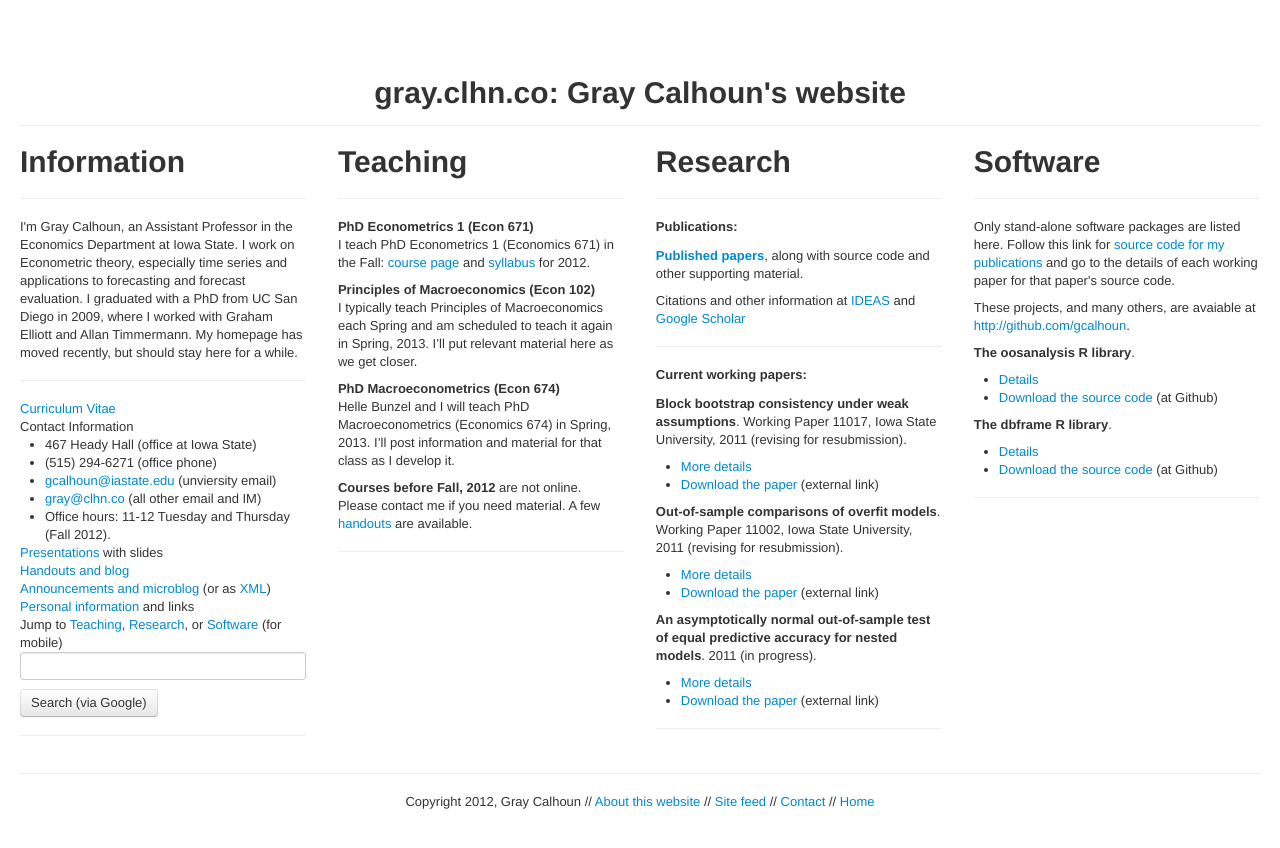
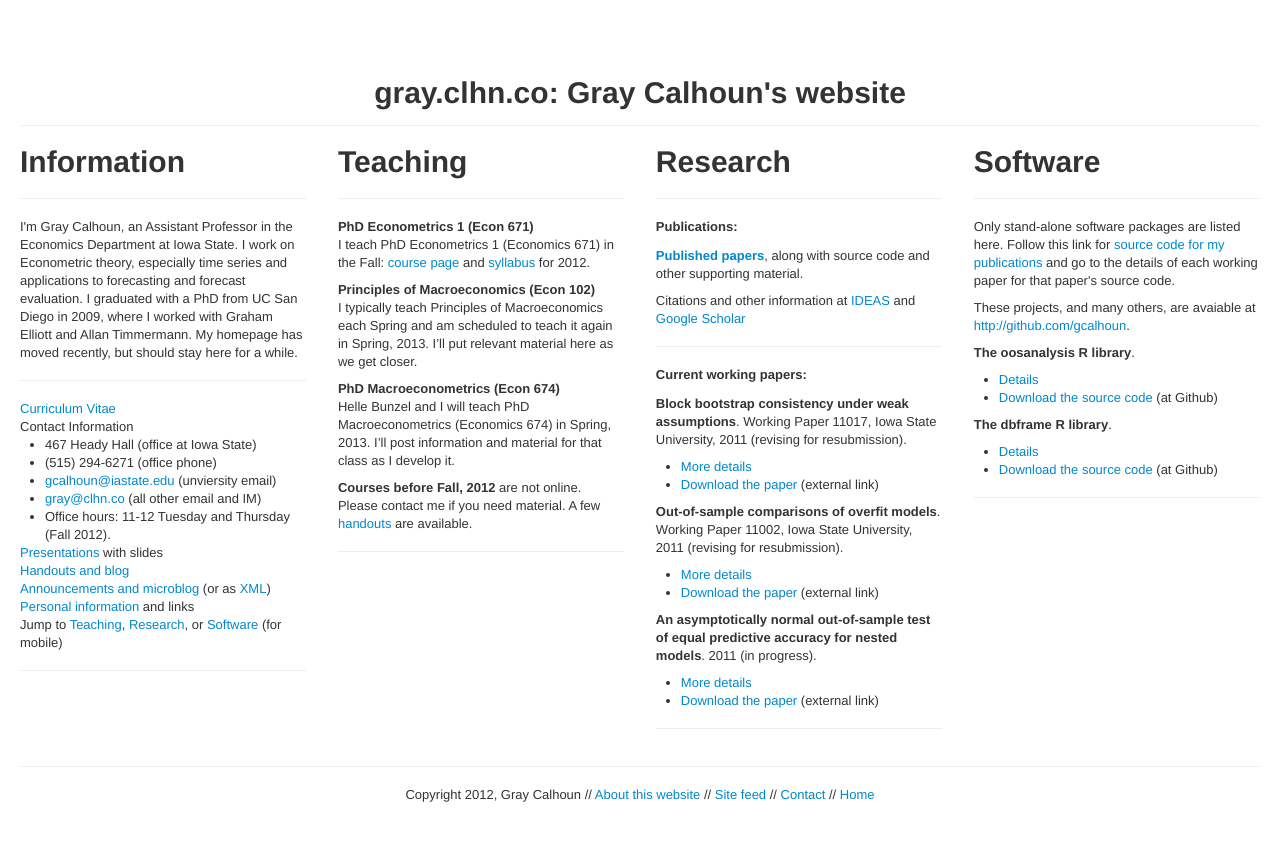
Before and after one commit to mmkuang/grayclhn.github.io, a Jekyll site: the page built from index.html, in a window 1280 px wide. Shown: the top 848 px of the page. Built offline with Jekyll 4.4.1, drawn with Linux system fonts in a browser that asks for light colours.

Commit message:
Removed google search

```diff
--- a/index.html
+++ b/index.html
@@ -41,12 +41,6 @@ title: "Gray Calhoun's website"
       <li><a href="/personal.html">Personal information</a> and links</li>
       <li>Jump to <a href="index.html#Teaching">Teaching</a>, <a href="index.html#Research">Research</a>,
 	or <a href="index.html#Software">Software</a> (for mobile)</li>
-	<form method="get" action="http://www.google.com/search">
-	<li><input type="text" class="span12" name="q" maxlength="255" value="" /></li>
-	<li> <input class="btn" type="submit"
-		  value="Search (via Google)" /></li>
-	    <input type="hidden"  name="sitesearch" value="gray.clhn.co" />
-      </form>
     </ul><hr>
   </div>
 
```
